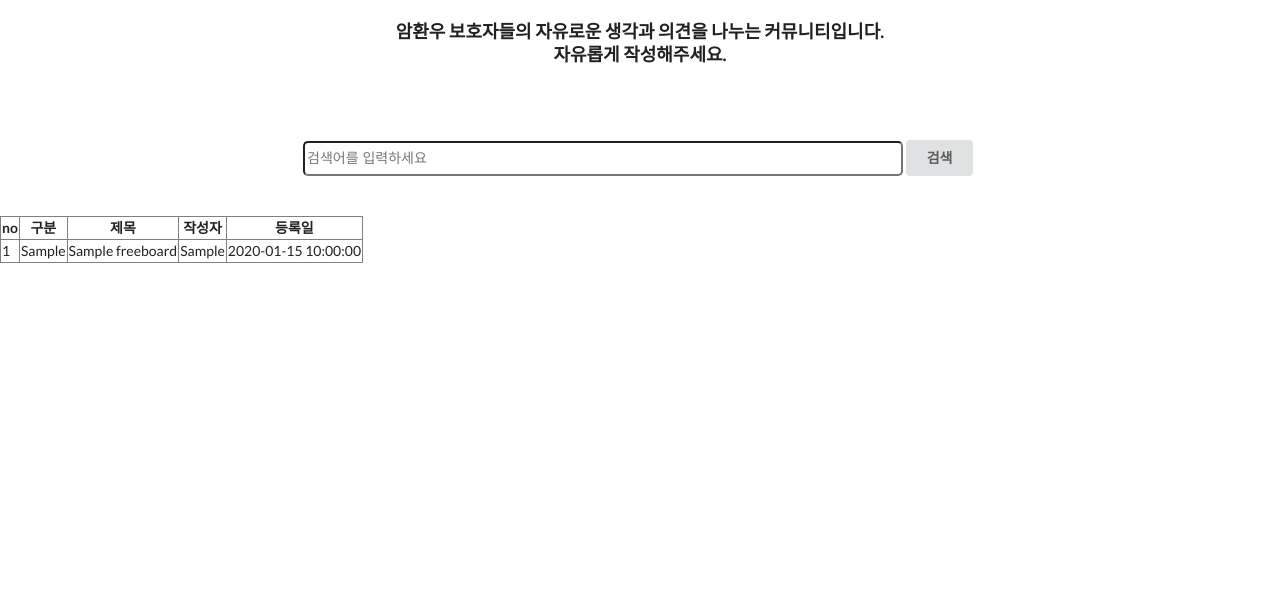
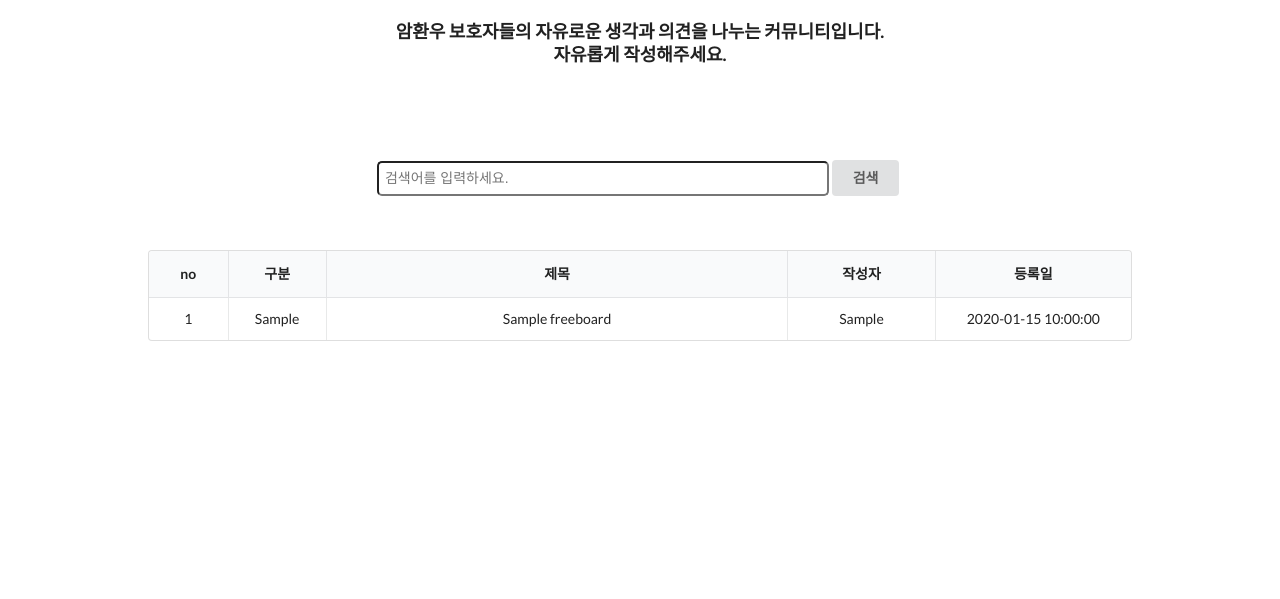
Before and after one commit to evebest/NOK, a PHP site: page / in a window 1280 px wide. Shown: the part 137-736 px from the top of the page. Run offline with PHP 8.4, Linux system fonts and the light colour scheme; tables that the repository leaves empty or names only in its code hold one stand-in row (values such as "Sample post"); some libraries are stand-ins or nearby versions.

Commit message:
Change to table tag semantic-UI.

```diff
--- a/index.php
+++ b/index.php
@@ -30,18 +30,27 @@ $result = mysqli_query($conn, "SELECT * FROM freeboard");
             암환우 보호자들의 자유로운 생각과 의견을 나누는 커뮤니티입니다. <br />자유롭게
             작성해주세요.
         </h3>
+        <div>
+            <nav id="left_nav">
+            </nav>
+
+            <nav id="right_nav">
+
+            </nav>
+        </div>
+        <div id="center_content">
             <div id="search">
-            <input type="text" placeholder="검색어를 입력하세요" />
+                <input type="text" placeholder=" 검색어를 입력하세요." />
                 <button class="ui button">검색</button>
             </div>
-        <table>
+            <table class="ui fixed single line celled table center aligned">
                 <thead>
                     <tr>
-                    <th>no</th>
-                    <th>구분</th>
+                        <th width="8%">no</th>
+                        <th width="10%">구분</th>
                         <th>제목</th>
-                    <th>작성자</th>
-                    <th>등록일</th>
+                        <th width="15%">작성자</th>
+                        <th width="20%">등록일</th>
                     </tr>
                 </thead>
                 <tbody>
@@ -56,6 +65,7 @@ $result = mysqli_query($conn, "SELECT * FROM freeboard");
                 </tr>
             </tfoot> -->
             </table>
+        </div>
     </article>
 
 </body>
--- a/styles.css
+++ b/styles.css
@@ -15,16 +15,34 @@ article input {
   border-radius: 5px;
 }
 
-#search {
-  text-align: center;
-
-  /* background-color: grey; */
-  padding: 40px;
+#left_nav {
+  float: left;
+  height: 500px;
+  width: 10%;
 }
 
-table,
-th,
-td {
-  border: 1px solid grey;
-  border-collapse: collapse;
+#right_nav {
+  float: right;
+  height: 500px;
+  width: 10%;
 }
+
+#center_content {
+  width: 80%;
+  height: 500px;
+  float: left;
+  padding: 20px;
+}
+
+#search {
+  padding: 40px;
+  text-align: center;
+}
+
+table {
+  width: 80%;
+  text-align: center;
+  margin: auto;
+  font-size: medium;
+  text-align: center;
+}
```
Lines whose indentation alone changed are shown as unchanged.
